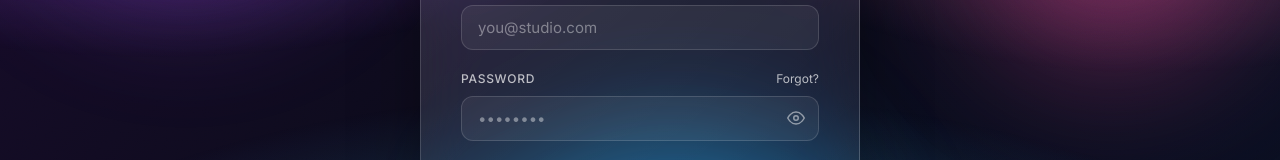
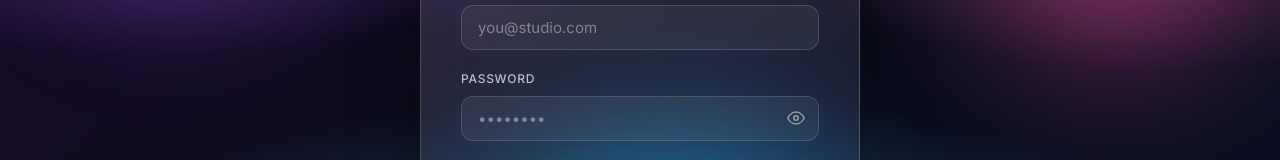
Before and after one commit to hamzalekhbioui/Cloud_Drive_App, a React (Vite) app in the folder frontend/: page /login in a window 1280 px wide. Shown: the part 374-534 px from the top of the page. Built offline with nearby package versions, Linux system fonts and the light colour scheme; no server answers.

Commit message:
delete forget password

```diff
--- a/frontend/src/index.css
+++ b/frontend/src/index.css
@@ -863,8 +863,6 @@ a { color: inherit; text-decoration: none; }
   display: flex; align-items: baseline; justify-content: space-between; margin-bottom: 8px;
 }
 .gl-field-head .gl-label { margin-bottom: 0; }
-.gl-forgot { font-size: 12px; color: rgba(255,255,255,0.7); transition: color 140ms ease; }
-.gl-forgot:hover { color: #fff; }
 .gl-input {
   display: block; width: 100%; border-radius: 12px; padding: 12px 16px;
   font-size: 15px; color: #fff; font-family: inherit;
--- a/frontend/src/pages/LoginPage.tsx
+++ b/frontend/src/pages/LoginPage.tsx
@@ -284,7 +284,6 @@ export default function LoginPage() {
               <motion.div variants={itemVariants} style={{ marginBottom: 20 }}>
                 <div className="gl-field-head">
                   <label className="gl-label" htmlFor="gl-password">Password</label>
-                  <a href="#" className="gl-forgot">Forgot?</a>
                 </div>
                 <div style={{ position: 'relative' }}>
                   <input
```
